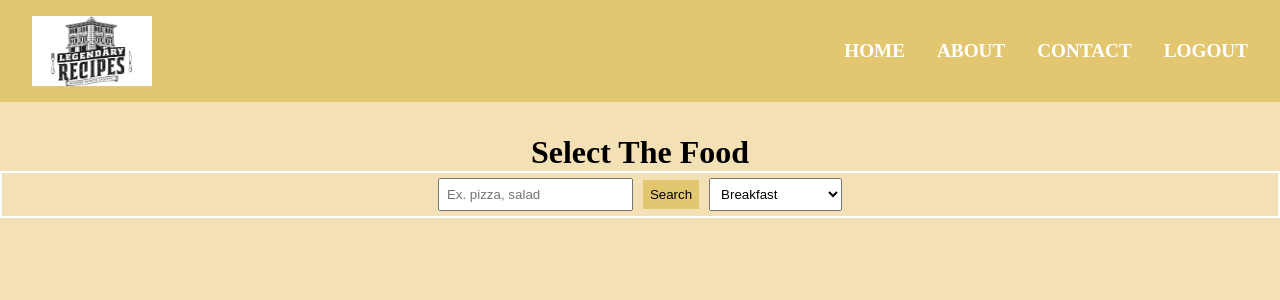
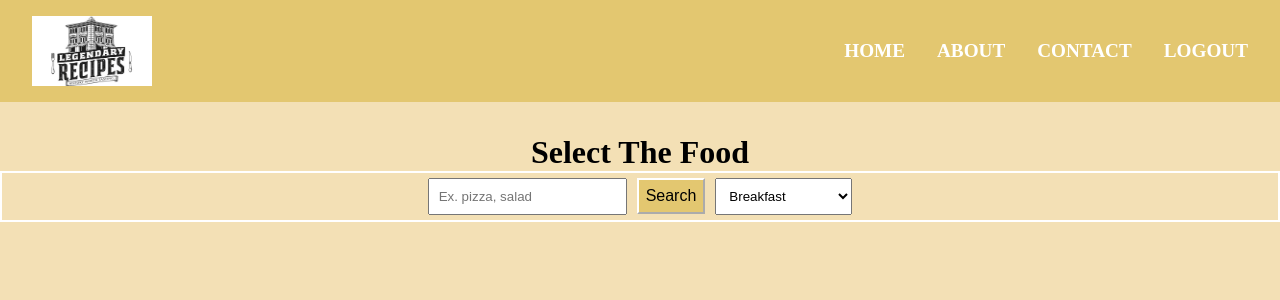
Before and after one commit to Muratbzc/recipe_app, a React (Create React App) app: page / in a window 1280 px wide. Shown: the top 300 px of the page. Built offline with nearby package versions, Linux system fonts and the light colour scheme.

Commit message:
home done

```diff
--- a/src/App.js
+++ b/src/App.js
@@ -13,7 +13,7 @@ function App() {
       footer: "rgb(255, 174, 109)",
     },
     margins: {},
-    responsive: "724px",
+    responsive: { lg: "1150px", md: "900px", sm: "670px", xsm: "450px" },
   };
   return (
     <ThemeProvider theme={style}>
--- a/src/components/card/Card.Styled.jsx
+++ b/src/components/card/Card.Styled.jsx
@@ -6,10 +6,26 @@ const StyledCard = styled.div`
   justify-content: center;
   gap: 2rem;
   padding: 2rem 4rem;
+  @media (max-width: ${({ theme }) => theme.responsive.lg}) {
+    grid-template-columns: repeat(4, 1fr);
+  }
+  @media (max-width: ${({ theme }) => theme.responsive.md}) {
+    grid-template-columns: repeat(3, 1fr);
+  }
+  @media (max-width: ${({ theme }) => theme.responsive.sm}) {
+    grid-template-columns: repeat(2, 1fr);
+  }
+  @media (max-width: ${({ theme }) => theme.responsive.xsm}) {
+    grid-template-columns: repeat(1, 1fr);
+  }
 `;
 export const FoodCard = styled.div`
   background-color: ${({ theme }) => theme.colors.navbar};
   border: 1px solid white;
+  padding: 1rem;
+  &:hover {
+    transform: scale(1.1);
+  }
 `;
 
 export const Texth3 = styled.h3`
@@ -21,7 +37,12 @@ export const Image = styled.img`
 `;
 export const CardButton = styled.button`
   background-color: ${({ theme }) => theme.colors.body};
-  border: 1px solid white;
+  border-color: white;
+  padding: 7px;
+  cursor: pointer;
+  &:active {
+    transform: scale(0.9);
+  }
 `;
 
 export default StyledCard;
--- a/src/components/header/Header.Styled.jsx
+++ b/src/components/header/Header.Styled.jsx
@@ -9,19 +9,37 @@ export const Texth1 = styled.h1`
 export const Form = styled.form`
   border: 2px solid white;
   margin-bottom: 2rem;
+  @media (max-width: ${({ theme }) => theme.responsive.xsm}) {
+    display: flex;
+    flex-direction: column;
+    padding: 0 1rem;
+  }
 `;
 export const Input = styled.input`
-  padding: 7px;
+  padding: 9px;
   margin: 5px;
+  @media (max-width: ${({ theme }) => theme.responsive.xsm}) {
+    order: 1;
+  }
 `;
 export const Button = styled.button`
   padding: 7px;
   margin: 5px;
   background-color: ${({ theme }) => theme.colors.navbar};
-  border: none;
+  border-color: white;
+  font-size: 1rem;
+  &:active {
+    transform: scale(0.9);
+  }
+  @media (max-width: ${({ theme }) => theme.responsive.xsm}) {
+    order: 3;
+  }
 `;
 export const Select = styled.select`
   margin: 5px;
-  padding: 7px;
+  padding: 9px;
+  @media (max-width: ${({ theme }) => theme.responsive.xsm}) {
+    order: 2;
+  }
 `;
 export default StyledHeader;
--- a/src/components/navbar/Navbar.Styled.jsx
+++ b/src/components/navbar/Navbar.Styled.jsx
@@ -6,6 +6,11 @@ const Nav = styled.div`
   justify-content: space-between;
   padding: 1rem 2rem;
   background-color: ${({ theme }) => theme.colors.navbar};
+  @media (max-width: ${({ theme }) => theme.responsive.sm}) {
+    flex-direction: column;
+    align-items: center;
+    gap: 10px;
+  }
 `;
 
 export const HomeLogo = styled.img`
@@ -18,6 +23,11 @@ export const NavLinks = styled.ul`
   list-style-type: none;
   align-items: center;
   gap: 2rem;
+  @media (max-width: ${({ theme }) => theme.responsive.xsm}) {
+    flex-direction: column;
+    align-items: center;
+    gap: 10px;
+  }
 `;
 
 export const NLink = styled(Link)`
@@ -25,6 +35,9 @@ export const NLink = styled(Link)`
   color: white;
   font-weight: 800;
   font-size: 1.2rem;
+  @media (max-width: ${({ theme }) => theme.responsive.md}) {
+    font-size: 1rem;
+  }
 `;
 
 export default Nav;
```
